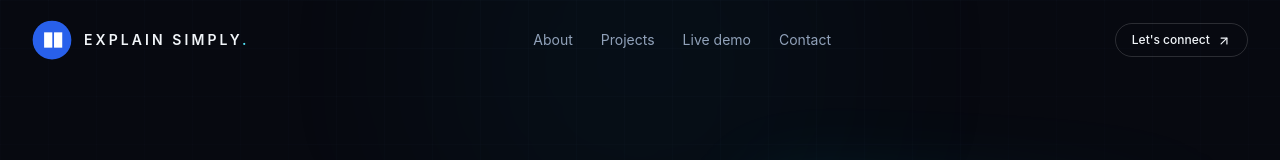
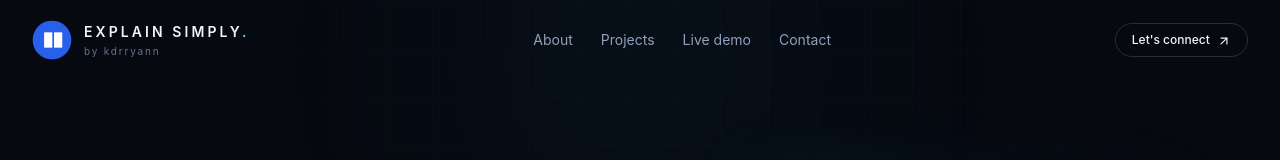
Before and after one commit to kdrryan/Explain-Simply, a React (Vite) app: page / in a window 1280 px wide. Shown: the top 160 px of the page. Built offline with nearby package versions, Linux system fonts and the light colour scheme.

Commit message:
Add small by kdrryann byline under header brand

```diff
--- a/src/Portfolio.tsx
+++ b/src/Portfolio.tsx
@@ -23,7 +23,7 @@ export default function Portfolio() {
       <header className="relative z-10 mx-auto flex max-w-7xl items-center justify-between px-5 py-5 sm:px-8">
         <a href="#home" className="flex items-center gap-3" aria-label="Back to top">
           <span className="grid h-10 w-10 place-items-center overflow-hidden rounded-full"><img src="/explain-simply-mark.svg" alt="Explain Simply logo" className="h-full w-full object-contain" /></span>
-          <span className="text-sm font-semibold tracking-[0.22em]">EXPLAIN SIMPLY<span className="text-cyan-300">.</span></span>
+          <span className="flex flex-col"><span className="text-sm font-semibold tracking-[0.22em]">EXPLAIN SIMPLY<span className="text-cyan-300">.</span></span><span className="mt-0.5 text-[10px] tracking-[0.18em] text-slate-500">by kdrryann</span></span>
         </a>
         <nav className="hidden items-center gap-7 text-sm text-slate-400 md:flex">
           <a className="transition hover:text-white" href="#about">About</a>
```
